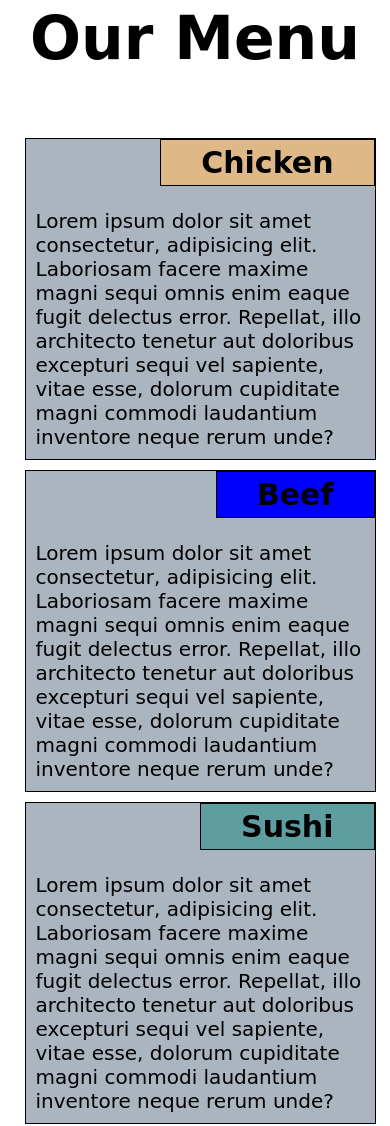
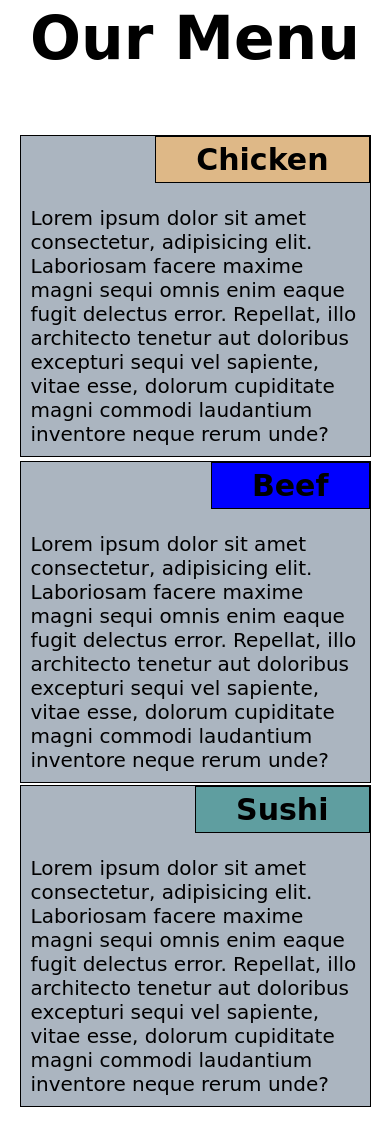
Before and after one commit to oniChan1226/mod2_solution, a plain HTML site: page index.html in a window 390 px wide. Shown: the part 37-1163 px from the top of the page. Drawn offline with Linux system fonts and the light colour scheme.

Commit message:
Update style.css

```diff
--- a/style.css
+++ b/style.css
@@ -15,7 +15,7 @@
     width: 90%;
     margin-left: auto;
     margin-right: auto;
-    /* background-color: red; */
+    background-color: red;
 }
 
 /* .container::after {
@@ -50,19 +50,19 @@ section > p{
 #box-1{
     float: left;
     width: 30%;
-    margin: 15px;
+    /* margin: 15px; */
 }
 
 #box-2{
     float: left;
     width: 30%;
-    margin: 15px;
+    /* margin: 15px; */
 }
 
 #box-3{
     float: left;
     width: 30%;
-    margin: 15px;
+    /* margin: 15px; */
 }
 
 #box-title-1{
@@ -101,16 +101,21 @@ section > p{
     #box-1 {
         width: 100%;
         clear: both;
-        margin: 5px;
+        margin:2px 0px ;
+        /* margin: 5px; */
     }
     #box-2 {
         width: 100%;
         clear: both;
-        margin: 5px;
+        margin-top: 2px;
+
+        /* margin: 5px; */
     }
     #box-3 {
         width: 100%;
         clear: both;
-        margin: 5px;
+        margin-top: 2px;
+
+        /* margin: 5px; */
     }
 }
```
